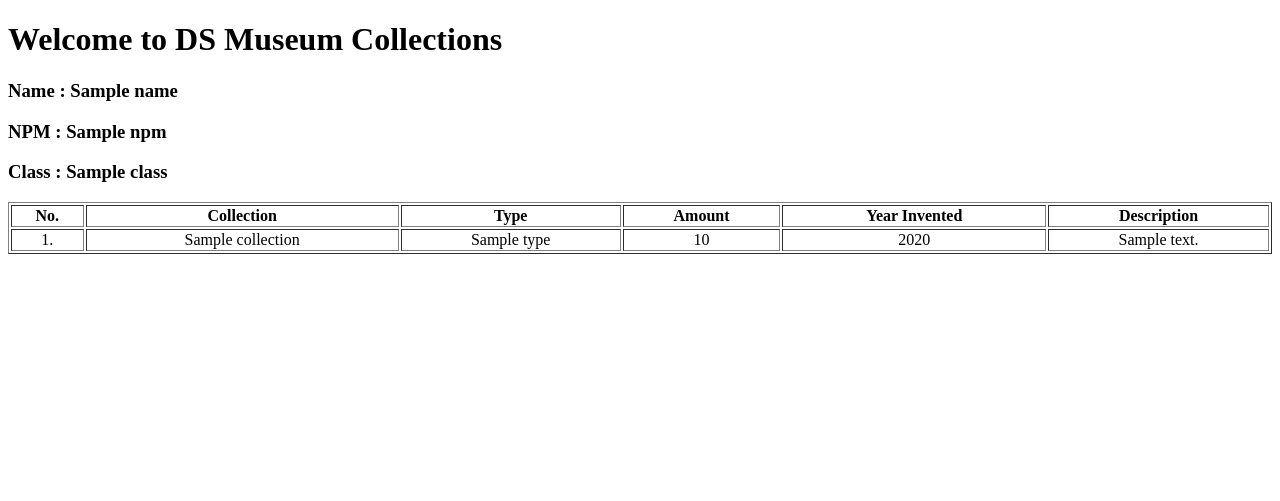
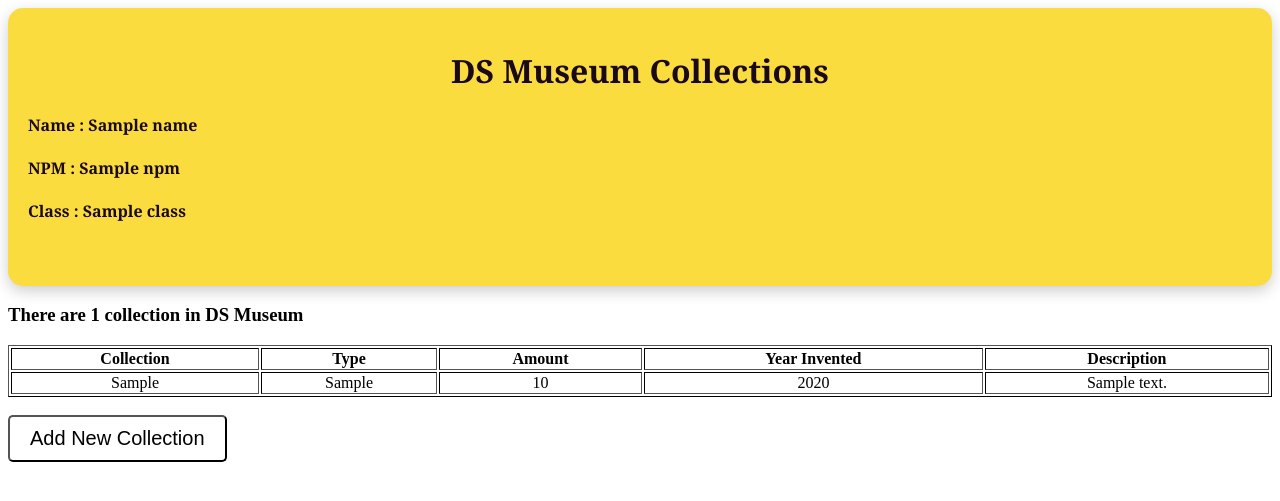
Before and after one commit to ErstevanAlmeida/museum-collection-management, a Django app: template main/templates/main.html in a window 1280 px wide. Shown: the top 501 px of the page. Run offline with Django 4.2, Linux system fonts and the light colour scheme; tables that the repository leaves empty hold one stand-in row (values such as "Sample post"); the template is opened without the code that fills it: values that come from a table or form of the project are taken from there, most other values are stand-ins (such as "Sample title", 1, 10 or a date in 2020).

Commit message:
Menambahkan fitur Add New Collection dan styling tampilan website

```diff
--- /dev/null
+++ b/main/static/css/styles-main.css
@@ -0,0 +1,33 @@
+/* styles-main.css */
+.title-page{
+    text-align: center;
+    background-color: #fbdc3f ;
+    color: #190919;
+    font-family: Cambria, Cochin, Georgia, Times, 'Times New Roman', serif;
+    padding: 20px;
+    border-radius: 15px;
+    box-shadow: 0 5px 15px rgba(0, 0, 0, 0.2);
+}
+
+.body-page {
+    background-color: white;
+    color: black;
+}
+
+h4 {
+    text-align: left;
+}
+
+table {
+    text-align: center;
+    width: 100%;
+    border-color: black;
+}
+
+button {
+    background-color: white;
+    padding: 10px 20px;
+    border-radius: 5px;
+    cursor: pointer;
+    font-size: 20px;
+}
--- a/main/templates/main.html
+++ b/main/templates/main.html
@@ -1,25 +1,26 @@
-<!DOCTYPE html>
-<html lang="en">
-    <head>
-        <meta charset="UTF-8">
-        <meta name="viewport" content="width=device-width, initial-scale=1.0">
+{% extends 'base.html' %}
+
+{% load static%}
+
+{% block meta %}
     <title>{{ apps_name }}</title>
-    </head>
-    <body>
-        <h1>Welcome to DS Museum Collections</h1>
-        <h3>Name    : {{ name }}</h3>
-        <h3>NPM     : {{ npm }}</h3>
-        <h3>Class   : {{ class }}</h3>
-        <style>
-            table {
-                text-align: center;
-                width: 100%;
-            }
-        </style>
+    <link rel="stylesheet" type="text/css" href="{% static 'css/styles-main.css' %}">
+{% endblock meta %}
+
+{% block content %}
+<div class="title-page">
+    <h1 class="title-h1">DS Museum Collections</h1>
+    <h4>Name    : {{ name }}</h4>
+    <h4>NPM     : {{ npm }}</h4>
+    <h4>Class   : {{ class }}</h4>
+    <br>
+</div>
+
+<div class="body-page">
+    <h3>There are {{ collection_count }} collection in DS Museum</h3>
     <table border="1">
         <thead>
             <tr>
-                    <th>No.</th>
                 <th>Collection</th>
                 <th>Type</th>
                 <th>Amount</th>
@@ -28,15 +29,26 @@
             </tr>
         </thead>
         <tbody>
+        {% for product in products %}
             <tr>
-                    <td>1.</td>
-                    <td>{{ collection }}</td>
-                    <td>{{ type }}</td>
-                    <td>{{ amount }}</td>
-                    <td>{{ year }}</td>
-                    <td>{{ description }}</td>
+                <td>{{ product.collection }}</td>
+                <td>{{ product.type }}</td>
+                <td>{{ product.amount }}</td>
+                <td>{{ product.year }}</td>
+                <td>{{ product.description }}</td>
             </tr>
+        {% endfor %}
         </tbody>
     </table>
-    </body>
-</html>
+
+    <br />
+
+    <a href="{% url 'main:create_product' %}">
+        <button>
+            Add New Collection
+        </button>
+    </a>
+</div>
+
+
+{% endblock content %}
--- a/main/urls.py
+++ b/main/urls.py
@@ -1,8 +1,13 @@
 from django.urls import path
-from main.views import show_main
+from main.views import show_main, create_collection, show_xml, show_json, show_xml_by_id, show_json_by_id
 
 app_name = 'main'
 
 urlpatterns = [
     path('', show_main, name='show_main'),
+    path('create-new-collection', create_collection, name='create_product'),
+    path('xml/', show_xml, name='show_xml'),
+    path('json/', show_json, name='show_json'),
+    path('xml/<int:id>/', show_xml_by_id, name='show_xml_by_id'),
+    path('json/<int:id>/', show_json_by_id, name='show_json_by_id'),
 ]
--- a/museum_collection_management/settings.py
+++ b/museum_collection_management/settings.py
@@ -55,7 +55,7 @@ ROOT_URLCONF = 'museum_collection_management.urls'
 TEMPLATES = [
     {
         'BACKEND': 'django.template.backends.django.DjangoTemplates',
-        'DIRS': [],
+        'DIRS': [BASE_DIR / 'templates'],
         'APP_DIRS': True,
         'OPTIONS': {
             'context_processors': [
--- a/museum_collection_management/urls.py
+++ b/museum_collection_management/urls.py
@@ -18,6 +18,7 @@ from django.contrib import admin
 from django.urls import path, include
 
 urlpatterns = [
+    path('', include('main.urls')),
     path('admin/', admin.site.urls),
-    path('main/', include('main.urls')),
+
 ]
--- /dev/null
+++ b/templates/base.html
@@ -0,0 +1,18 @@
+{% load static %}
+<!DOCTYPE html>
+<html lang="en">
+    <head>
+        <meta charset="UTF-8" />
+        <meta
+            name="viewport"
+            content="width=device-width, initial-scale=1.0"
+        />
+        {% block meta %}
+        {% endblock meta %}
+    </head>
+
+    <body>
+        {% block content %}
+        {% endblock content %}
+    </body>
+</html>
```
Also changed, not shown: main/forms.py (added, +7 -0 lines), main/static/css/styles-create-collection.css (added, +19 -0 lines), main/templates/create_collection.html (added, +26 -0 lines), main/views.py (+37 -5 lines), README.md. Lines whose indentation alone changed are shown as unchanged.
